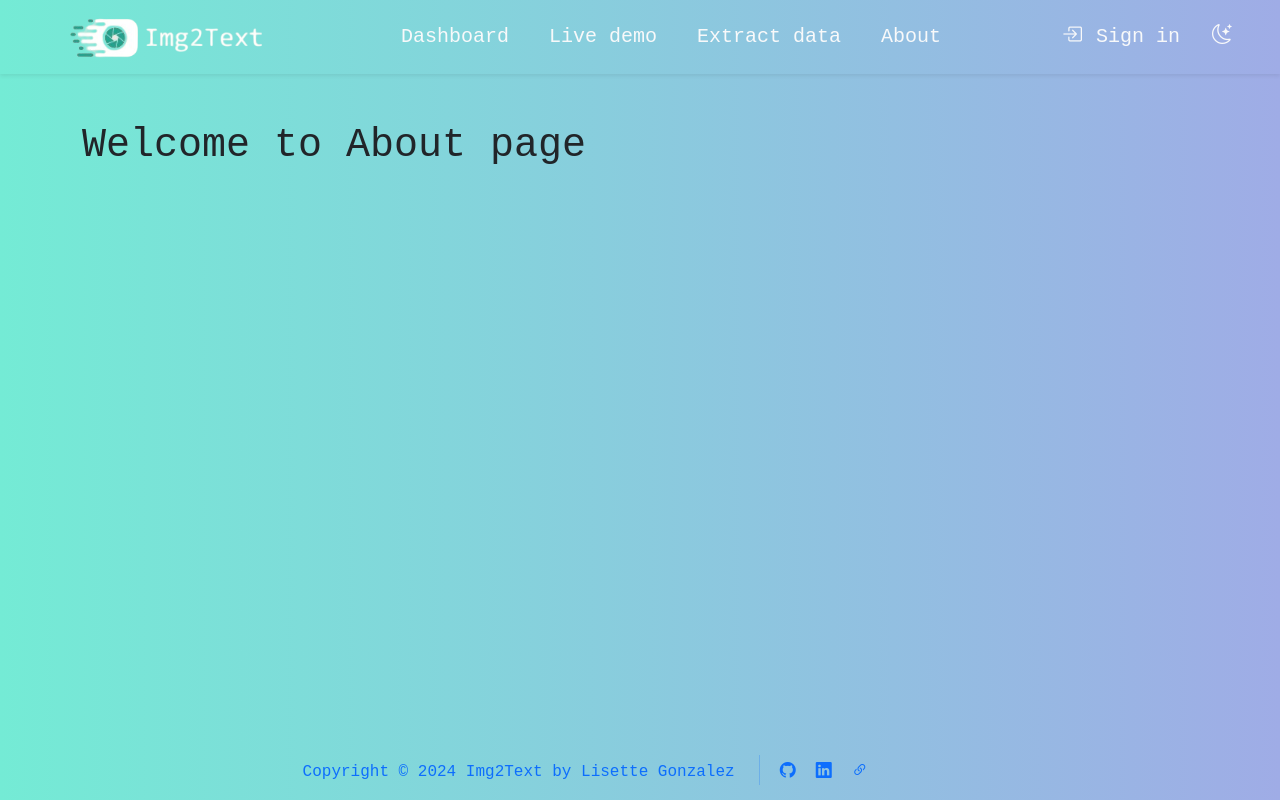
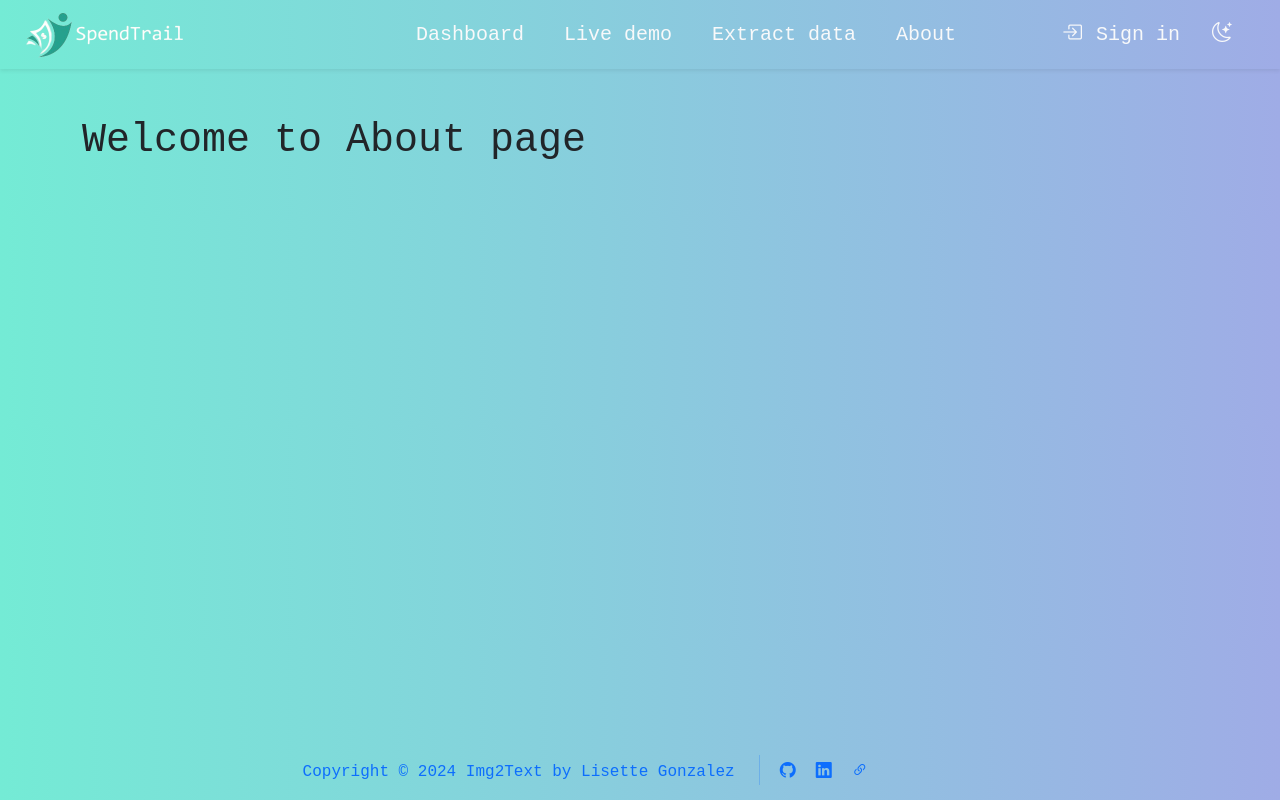
Before and after one commit to lisette-glez/spend-trail, a Nuxt app: page / in a window 1280 px wide. Built offline with nearby package versions, Linux system fonts and the light colour scheme; no server answers.

Commit message:
update logo

```diff
--- a/components/Header.vue
+++ b/components/Header.vue
@@ -18,9 +18,9 @@ const logout = async () => {
 </script>
 
 <template>
-  <nav class="navbar navbar-expand shadow-sm px-5 py-0">
+  <nav class="navbar navbar-expand shadow-sm ps-4 pe-5 py-0">
     <NuxtLink to="/" class="nav-link">
-      <img src="/logo.png" class="w-75"
+      <img src="/spendtrail.png" class="w-50 pt-2"
     /></NuxtLink>
     <ul class="navbar-nav me-auto">
       <li class="nav-item cs-pointer mx-4">
```
Also changed, not shown: public/spendtrail.png (added).
